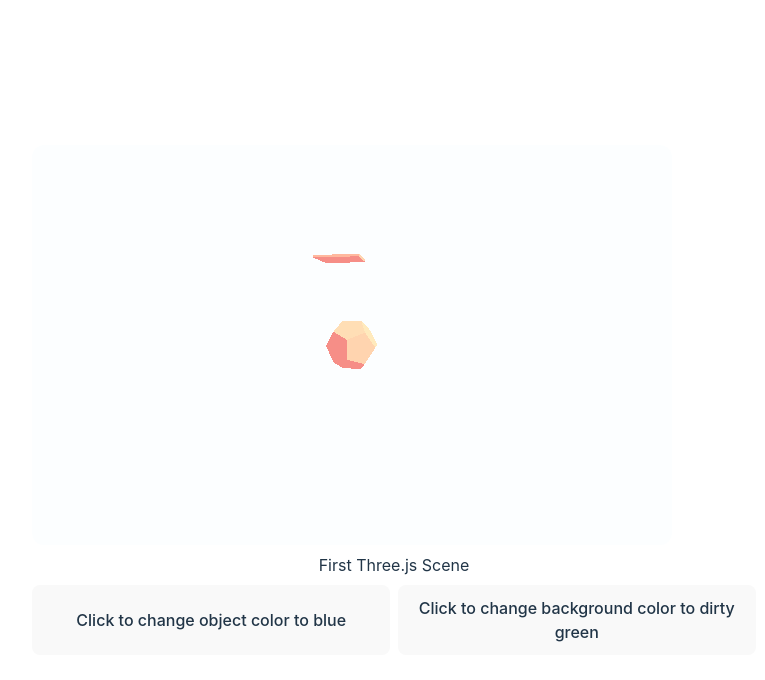
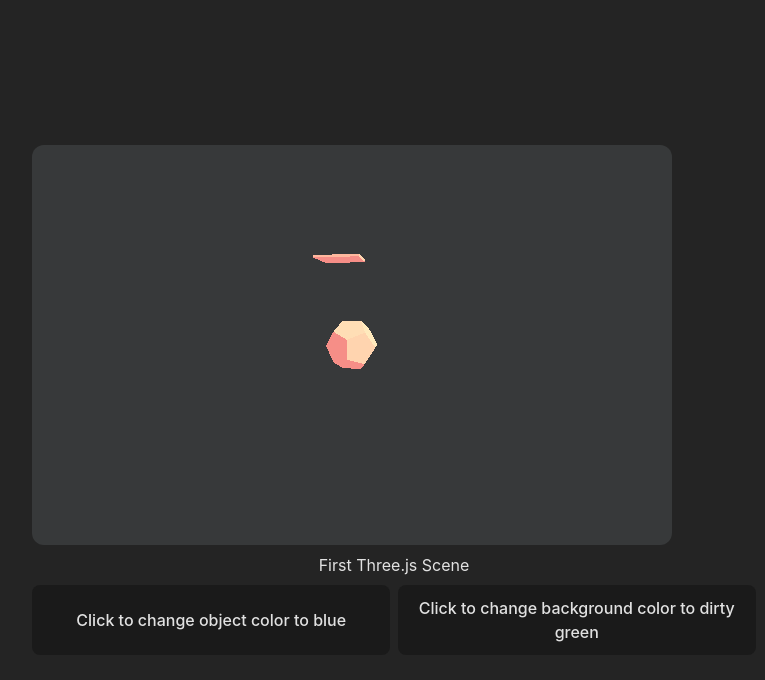
Before and after one commit to isai7710/threejs-starter, a React (Vite) app in the folder threejs-basic-cmpnt/: page / in a window 1280 px wide. Shown: the top 680 px of the page, without its empty margins (246-1011 px from the left). Built offline with nearby package versions, Linux system fonts and the light colour scheme.

Commit message:
removed unecessary css

```diff
--- a/threejs-basic-cmpnt/src/index.css
+++ b/threejs-basic-cmpnt/src/index.css
@@ -17,26 +17,12 @@
   -moz-osx-font-smoothing: grayscale;
 }
 
-a {
-  font-weight: 500;
-  color: #646cff;
-  text-decoration: inherit;
-}
-a:hover {
-  color: #535bf2;
-}
-
 body {
   margin: 0;
   display: flex;
   place-items: center;
   min-width: 320px;
   min-height: 100vh;
-}
-
-h1 {
-  font-size: 3.2em;
-  line-height: 1.1;
 }
 
 button {
@@ -57,16 +43,3 @@
 button:focus-visible {
   outline: 4px auto -webkit-focus-ring-color;
 }
-
-@media (prefers-color-scheme: light) {
-  :root {
-    color: #213547;
-    background-color: #ffffff;
-  }
-  a:hover {
-    color: #747bff;
-  }
-  button {
-    background-color: #f9f9f9;
-  }
-}
```
